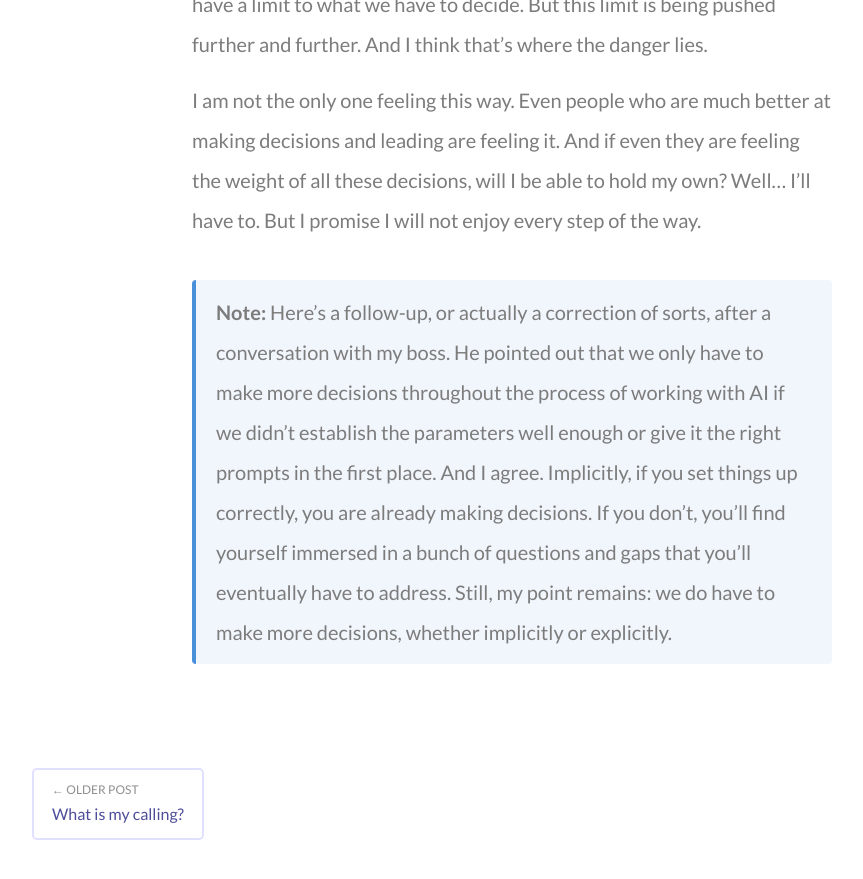
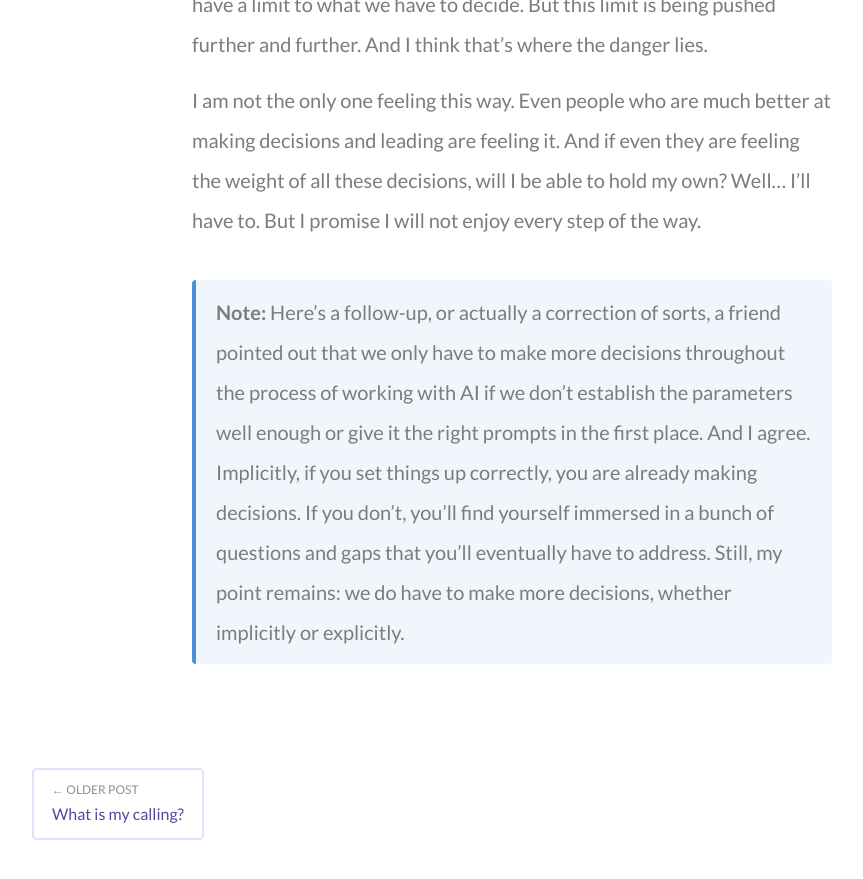
Before and after one commit to ericthmoritsuka/ericthmoritsuka.github.io, a Jekyll site: the page built from _posts/2026-09-04-to-decide-or-not-to-decide.md, in a window 1280 px wide and 900 px high, scrolled down 2767 px. Shown: the top 879 px of the window, without its empty margins (128-991 px from the left). Built offline with Jekyll 4.4.1, drawn with Linux system fonts in a browser that asks for light colours.

Commit message:
Revise note on decision-making in AI context
Updated the note section to reflect a friend's input instead of a boss's.

```diff
--- a/_posts/2026-09-04-to-decide-or-not-to-decide.md
+++ b/_posts/2026-09-04-to-decide-or-not-to-decide.md
@@ -18,5 +18,5 @@ I always thought higher positions required that ability. My leaders have to be t
 
 I am not the only one feeling this way. Even people who are much better at making decisions and leading are feeling it. And if even they are feeling the weight of all these decisions, will I be able to hold my own? Well... I'll have to. But I promise I will not enjoy every step of the way.
 
-> **Note:** Here's a follow-up, or actually a correction of sorts, after a conversation with my boss. He pointed out that we only have to make more decisions throughout the process of working with AI if we didn't establish the parameters well enough or give it the right prompts in the first place. And I agree. Implicitly, if you set things up correctly, you are already making decisions. If you don't, you'll find yourself immersed in a bunch of questions and gaps that you'll eventually have to address. Still, my point remains: we do have to make more decisions, whether implicitly or explicitly.
+> **Note:** Here's a follow-up, or actually a correction of sorts, a friend pointed out that we only have to make more decisions throughout the process of working with AI if we don't establish the parameters well enough or give it the right prompts in the first place. And I agree. Implicitly, if you set things up correctly, you are already making decisions. If you don't, you'll find yourself immersed in a bunch of questions and gaps that you'll eventually have to address. Still, my point remains: we do have to make more decisions, whether implicitly or explicitly.
 {: .note}
```
